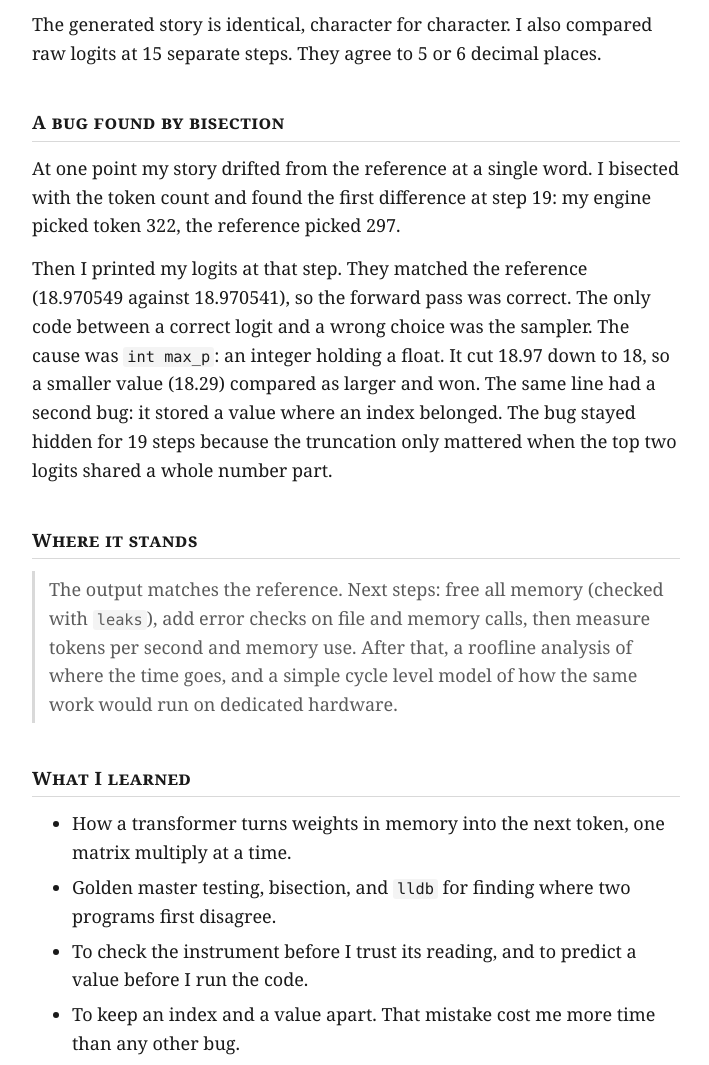
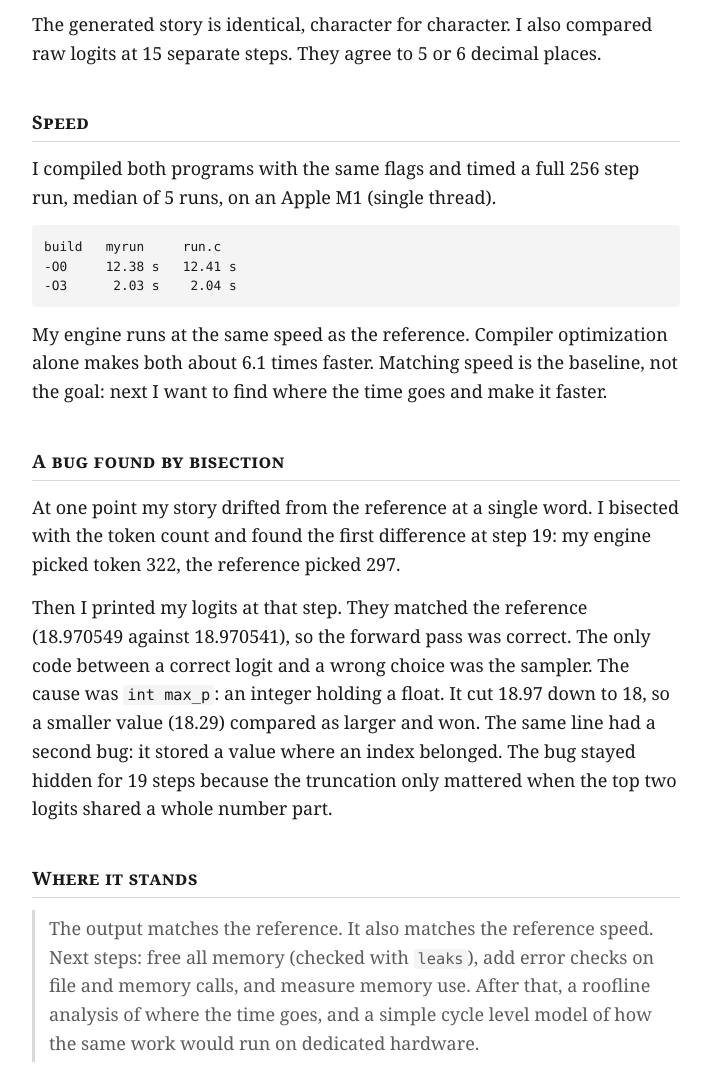
Before and after one commit to tdsiar/tdsiar.github.io, a plain HTML site: page projects/myrun.html in a window 1280 px wide. Shown: the part 1187-2252 px from the top of the page, without its empty margins (284-993 px from the left). Drawn offline with Linux system fonts and the light colour scheme.

Commit message:
myrun page: add speed benchmark

```diff
--- a/projects/myrun.html
+++ b/projects/myrun.html
@@ -120,12 +120,19 @@ footer {
 diff mine.txt ref.txt</pre>
   <p>The generated story is identical, character for character. I also compared raw logits at 15 separate steps. They agree to 5 or 6 decimal places.</p>
 
+  <h2>Speed</h2>
+  <p>I compiled both programs with the same flags and timed a full 256 step run, median of 5 runs, on an Apple M1 (single thread).</p>
+<pre>build   myrun     run.c
+-O0     12.38 s   12.41 s
+-O3      2.03 s    2.04 s</pre>
+  <p>My engine runs at the same speed as the reference. Compiler optimization alone makes both about 6.1 times faster. Matching speed is the baseline, not the goal: next I want to find where the time goes and make it faster.</p>
+
   <h2>A bug found by bisection</h2>
   <p>At one point my story drifted from the reference at a single word. I bisected with the token count and found the first difference at step 19: my engine picked token 322, the reference picked 297.</p>
   <p>Then I printed my logits at that step. They matched the reference (18.970549 against 18.970541), so the forward pass was correct. The only code between a correct logit and a wrong choice was the sampler. The cause was <code>int max_p</code>: an integer holding a float. It cut 18.97 down to 18, so a smaller value (18.29) compared as larger and won. The same line had a second bug: it stored a value where an index belonged. The bug stayed hidden for 19 steps because the truncation only mattered when the top two logits shared a whole number part.</p>
 
   <h2>Where it stands</h2>
-  <p class="status">The output matches the reference. Next steps: free all memory (checked with <code>leaks</code>), add error checks on file and memory calls, then measure tokens per second and memory use. After that, a roofline analysis of where the time goes, and a simple cycle level model of how the same work would run on dedicated hardware.</p>
+  <p class="status">The output matches the reference. It also matches the reference speed. Next steps: free all memory (checked with <code>leaks</code>), add error checks on file and memory calls, and measure memory use. After that, a roofline analysis of where the time goes, and a simple cycle level model of how the same work would run on dedicated hardware.</p>
 
   <h2>What I learned</h2>
   <ul>
```
